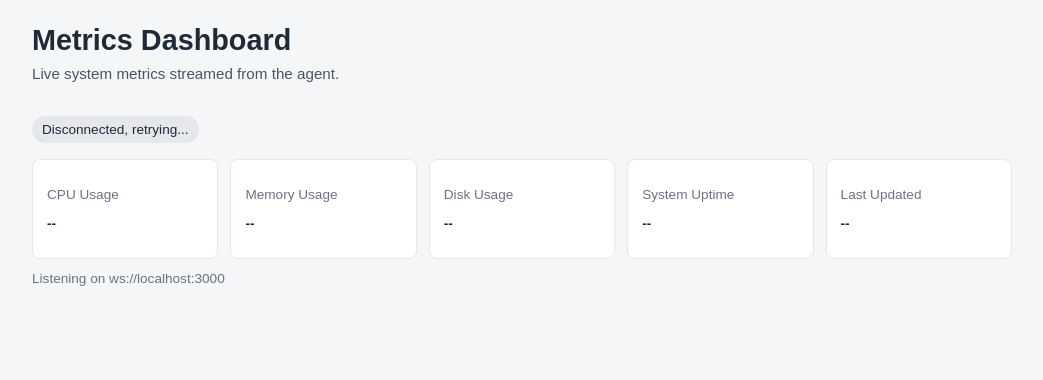
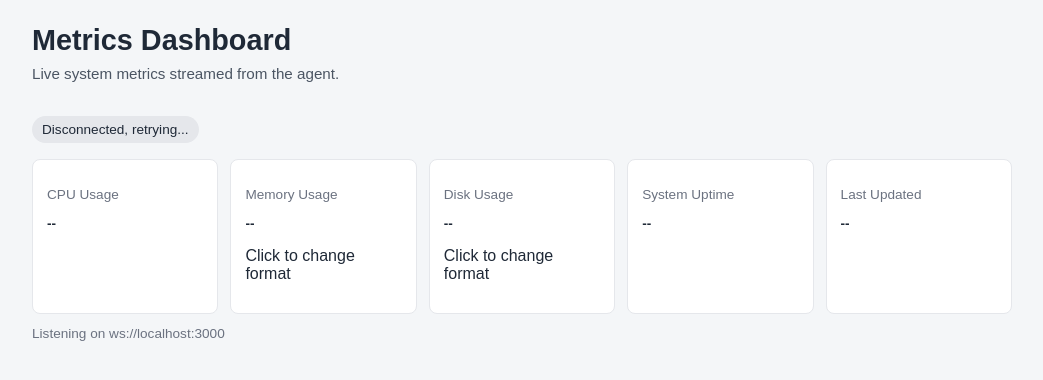
Before and after one commit to Dynamite-TH/realtime-performance-tracker, a website: page client/index.html in a window 1280 px wide. Shown: the whole page, without its empty margins (118-1161 px from the left). Drawn offline with Linux system fonts and the light colour scheme.

Commit message:
Add a click hint class to be more visual to users so they can see which cards can be changed

```diff
--- a/client/index.html
+++ b/client/index.html
@@ -22,10 +22,12 @@
             <article class="card clickable" id="memoryCard">
                 <p class="label">Memory Usage</p>
                 <p class="value" id="memoryUsage">--</p>
+                <p class="click-hint">Click to change format</p>
             </article>
             <article class="card clickable" id="diskCard">
                 <p class="label">Disk Usage</p>
                 <p class="value" id="diskUsage">--</p>
+                <p class="click-hint">Click to change format</p>
             </article>
             <article class="card">
                 <p class="label">System Uptime</p>
```
